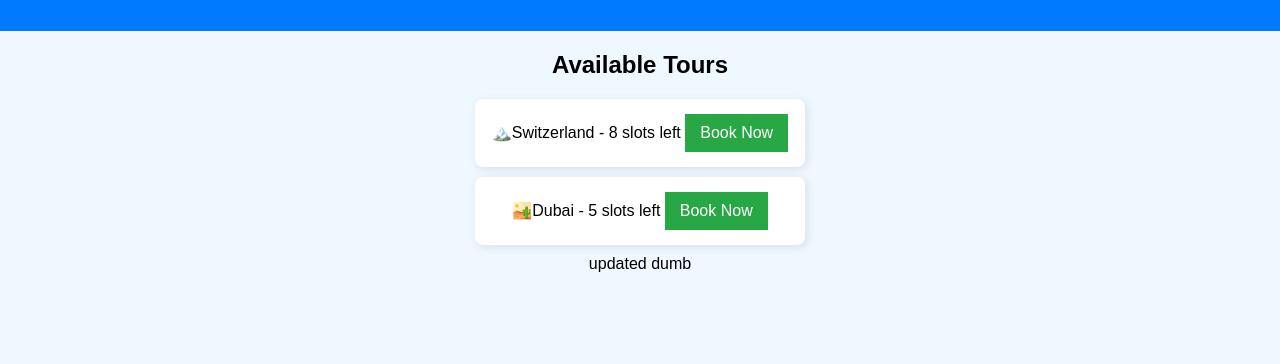
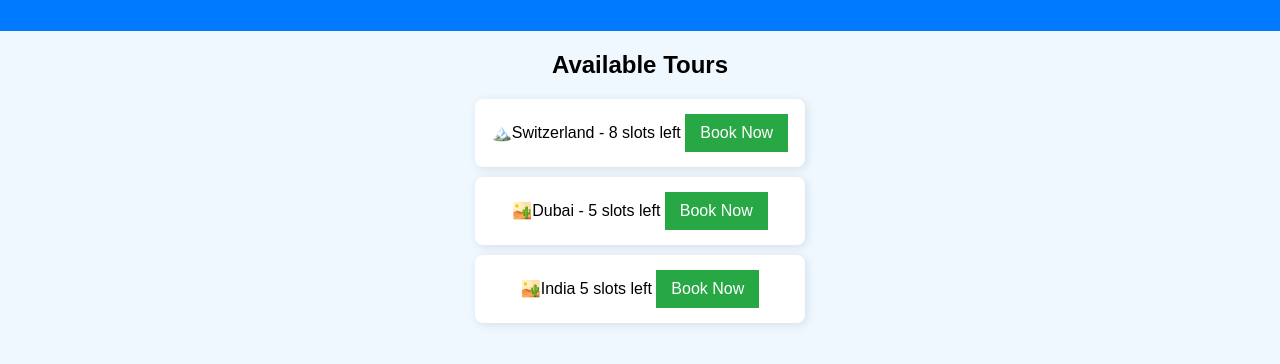
Before and after one commit to shansswj/coding-practice, a plain HTML site: page tour-booking-app/index.html in a window 1280 px wide. Shown: the part 128-492 px from the top of the page. Drawn offline with Linux system fonts and the light colour scheme.

Commit message:
idiot forgot to save

```diff
--- a/tour-booking-app/index.html
+++ b/tour-booking-app/index.html
@@ -16,7 +16,7 @@
             <ul>
                 <li>🏔️Switzerland - <span id="swiss-slots">8</span> slots left <button>Book Now</button></li>
                 <li>🏜️Dubai - <span id="dubai slots">5</span> slots left <button>Book Now</button></li>
-                updated dumb
+                <li>🏜️India <span id="india slots">5</span> slots left <button>Book Now</button></li>
             </ul>
         </section>
         <script src="script.js"></script>
```
